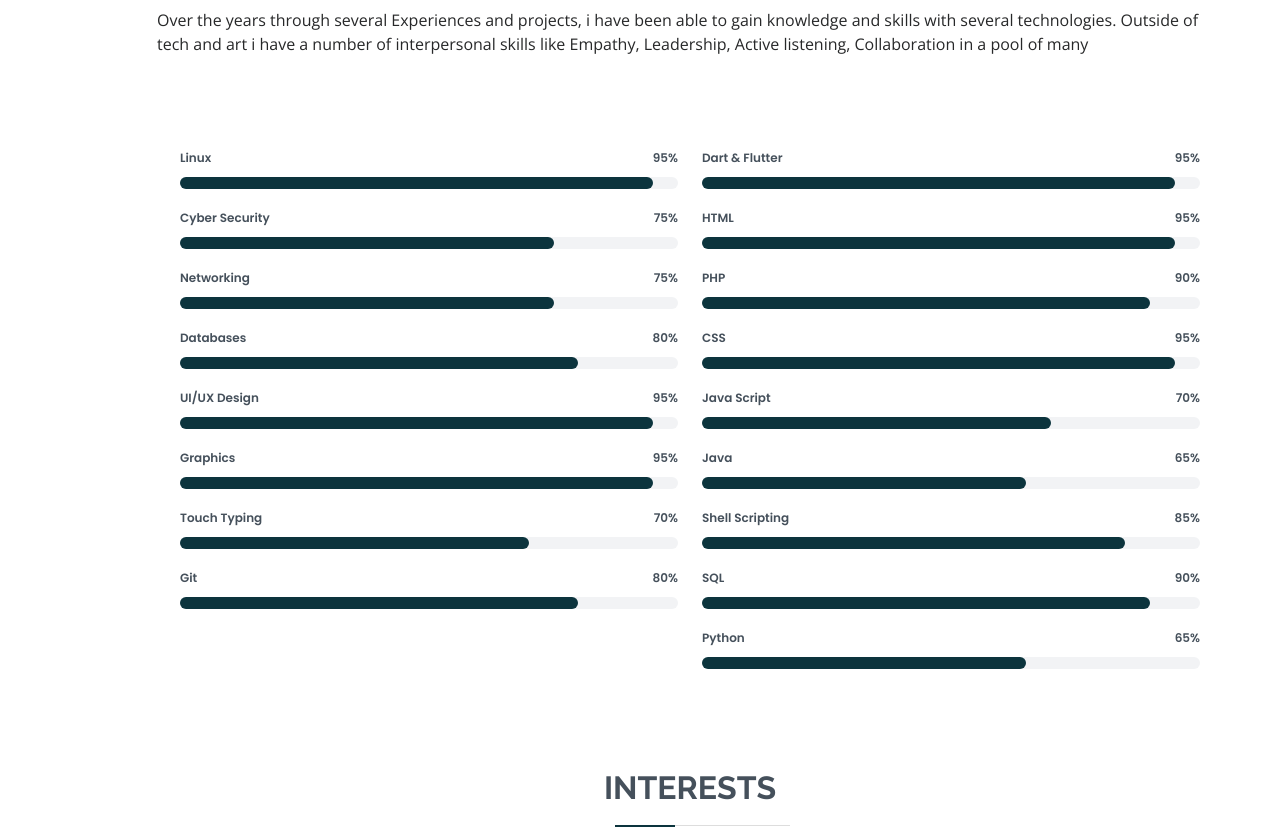
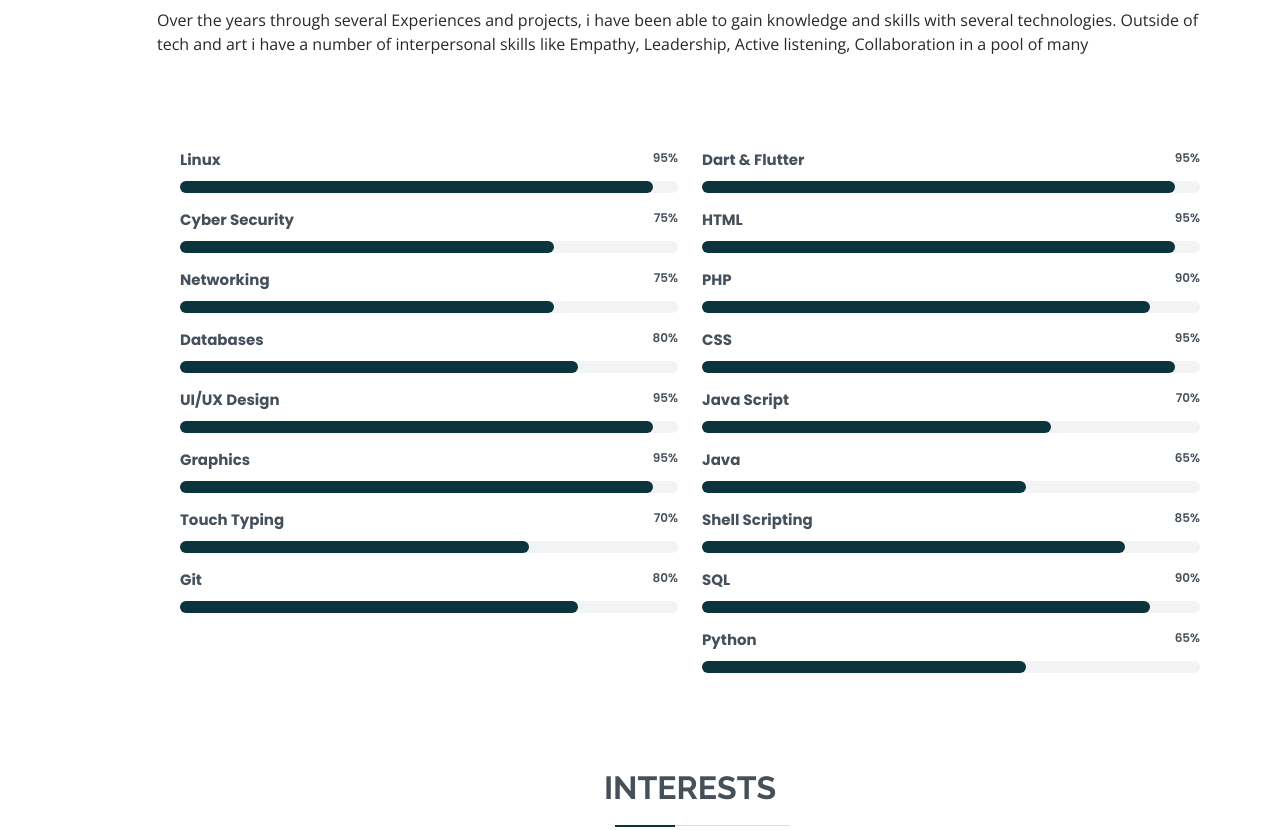
Before and after one commit to occn8/occn8.github.io, a plain HTML site: page index.html in a window 1280 px wide. Shown: the part 1727-2557 px from the top of the page. Drawn offline with nearby package versions, Linux system fonts and the light colour scheme.

Commit message:
minor tweaks

```diff
--- a/assets/css/style.css
+++ b/assets/css/style.css
@@ -442,7 +442,9 @@ section {
 }
 
 /* ################################# */
-
+.progressbold{
+  font-size: 15px;
+}
 .languages .progress {
   height: 60px;
   display: block;
@@ -616,7 +618,8 @@ section {
   height: 80%;
   border-radius: 10px;
   left: -9px;
-  top: 20;padding-top: 20px;
+  top: 20;
+  padding-top: 20px;
   background: #fff;
   border: 2px solid #0c343d;
 }
--- a/index.html
+++ b/index.html
@@ -120,50 +120,50 @@
             <div class="col-lg-6">
 
               <div class="progress">
-                <span class="skill">Linux <i class="val">95%</i></span>
+                <span class="skill"><b class="progressbold">Linux</b> <i class="val">95%</i></span>
                 <div class="progress-bar-wrap">
                   <div class="progress-bar" role="progressbar" aria-valuenow="95" aria-valuemin="0" aria-valuemax="100"></div>
                 </div>
               </div>
 
               <div class="progress">
-                <span class="skill">Cyber Security <i class="val">75%</i></span>
+                <span class="skill"><b class="progressbold">Cyber Security</b> <i class="val">75%</i></span>
                 <div class="progress-bar-wrap">
                   <div class="progress-bar" role="progressbar" aria-valuenow="75" aria-valuemin="0" aria-valuemax="100"></div>
                 </div>
               </div>
               <div class="progress">
-                <span class="skill">Networking <i class="val">75%</i></span>
+                <span class="skill"><b class="progressbold">Networking</b> <i class="val">75%</i></span>
                 <div class="progress-bar-wrap">
                   <div class="progress-bar" role="progressbar" aria-valuenow="75" aria-valuemin="0" aria-valuemax="100"></div>
                 </div>
               </div>
               <div class="progress">
-                <span class="skill">Databases <i class="val">80%</i></span>
+                <span class="skill"><b class="progressbold">Databases</b> <i class="val">80%</i></span>
                 <div class="progress-bar-wrap">
                   <div class="progress-bar" role="progressbar" aria-valuenow="80" aria-valuemin="0" aria-valuemax="100"></div>
                 </div>
               </div>
               <div class="progress">
-                <span class="skill">UI/UX Design <i class="val">95%</i></span>
+                <span class="skill"><b class="progressbold">UI/UX Design</b> <i class="val">95%</i></span>
                 <div class="progress-bar-wrap">
                   <div class="progress-bar" role="progressbar" aria-valuenow="95" aria-valuemin="0" aria-valuemax="100"></div>
                 </div>
               </div>
               <div class="progress">
-                <span class="skill">Graphics <i class="val">95%</i></span>
+                <span class="skill"><b class="progressbold">Graphics</b> <i class="val">95%</i></span>
                 <div class="progress-bar-wrap">
                   <div class="progress-bar" role="progressbar" aria-valuenow="95" aria-valuemin="0" aria-valuemax="100"></div>
                 </div>
               </div>
               <div class="progress">
-                <span class="skill">Touch Typing <i class="val">70%</i></span>
+                <span class="skill"><b class="progressbold">Touch Typing</b> <i class="val">70%</i></span>
                 <div class="progress-bar-wrap">
                   <div class="progress-bar" role="progressbar" aria-valuenow="70" aria-valuemin="0" aria-valuemax="100"></div>
                 </div>
               </div>
               <div class="progress">
-                <span class="skill">Git <i class="val">80%</i></span>
+                <span class="skill"><b class="progressbold">Git</b> <i class="val">80%</i></span>
                 <div class="progress-bar-wrap">
                   <div class="progress-bar" role="progressbar" aria-valuenow="80" aria-valuemin="0" aria-valuemax="100"></div>
                 </div>
@@ -174,59 +174,59 @@
             <div class="col-lg-6">
 
               <div class="progress">
-                <span class="skill">Dart & Flutter <i class="val">95%</i></span>
+                <span class="skill"><b class="progressbold">Dart & Flutter</b> <i class="val">95%</i></span>
                 <div class="progress-bar-wrap">
                   <div class="progress-bar" role="progressbar" aria-valuenow="95" aria-valuemin="0" aria-valuemax="100"></div>
                 </div>
               </div>
 
               <div class="progress">
-                <span class="skill">HTML <i class="val">95%</i></span>
+                <span class="skill"><b class="progressbold">HTML</b> <i class="val">95%</i></span>
                 <div class="progress-bar-wrap">
                   <div class="progress-bar" role="progressbar" aria-valuenow="95" aria-valuemin="0" aria-valuemax="100"></div>
                 </div>
               </div>
 
               <div class="progress">
-                <span class="skill">PHP <i class="val">90%</i></span>
+                <span class="skill"><b class="progressbold">PHP</b> <i class="val">90%</i></span>
                 <div class="progress-bar-wrap">
                   <div class="progress-bar" role="progressbar" aria-valuenow="90" aria-valuemin="0" aria-valuemax="100"></div>
                 </div>
               </div>
 
               <div class="progress">
-                <span class="skill">CSS <i class="val">95%</i></span>
+                <span class="skill"><b class="progressbold">CSS</b> <i class="val">95%</i></span>
                 <div class="progress-bar-wrap">
                   <div class="progress-bar" role="progressbar" aria-valuenow="95" aria-valuemin="0" aria-valuemax="100"></div>
                 </div>
               </div>
 
               <div class="progress">
-                <span class="skill">Java Script <i class="val">70%</i></span>
+                <span class="skill"><b class="progressbold">Java Script</b> <i class="val">70%</i></span>
                 <div class="progress-bar-wrap">
                   <div class="progress-bar" role="progressbar" aria-valuenow="70" aria-valuemin="0" aria-valuemax="100"></div>
                 </div>
               </div>
               <div class="progress">
-                <span class="skill">Java <i class="val">65%</i></span>
+                <span class="skill"><b class="progressbold">Java</b> <i class="val">65%</i></span>
                 <div class="progress-bar-wrap">
                   <div class="progress-bar" role="progressbar" aria-valuenow="65" aria-valuemin="0" aria-valuemax="100"></div>
                 </div>
               </div>
               <div class="progress">
-                <span class="skill">Shell Scripting <i class="val">85%</i></span>
+                <span class="skill"><b class="progressbold">Shell Scripting</b> <i class="val">85%</i></span>
                 <div class="progress-bar-wrap">
                   <div class="progress-bar" role="progressbar" aria-valuenow="85" aria-valuemin="0" aria-valuemax="100"></div>
                 </div>
               </div>
               <div class="progress">
-                <span class="skill">SQL <i class="val">90%</i></span>
+                <span class="skill"><b class="progressbold">SQL</b> <i class="val">90%</i></span>
                 <div class="progress-bar-wrap">
                   <div class="progress-bar" role="progressbar" aria-valuenow="90" aria-valuemin="0" aria-valuemax="100"></div>
                 </div>
               </div>
               <div class="progress">
-                <span class="skill">Python <i class="val">65%</i></span>
+                <span class="skill"><b class="progressbold">Python</b> <i class="val">65%</i></span>
                 <div class="progress-bar-wrap">
                   <div class="progress-bar" role="progressbar" aria-valuenow="65" aria-valuemin="0" aria-valuemax="100"></div>
                 </div>
@@ -338,14 +338,14 @@
           <div class="row p-5 languages">
             <div class="col-lg-3">
               <div class="progress">
-                <span class="lang"><b style="font-size: 15px;">English</b> <i class="val">Native</i></span>
+                <span class="lang"><b class="progressbold">English</b> <i class="val">Native</i></span>
                 <div class="progress-bar-wrap">
                   <div class="progress-bar" role="progressbar" aria-valuenow="99" aria-valuemin="0" aria-valuemax="100"></div>
                 </div>
               </div>
             </div><div class="col-lg-3">
               <div class="progress">
-                <span class="lang"><b style="font-size: 15px;">Luo</b> <i class="val">Native</i></span>
+                <span class="lang"><b class="progressbold">Luo</b> <i class="val">Native</i></span>
                 <div class="progress-bar-wrap">
                   <div class="progress-bar" role="progressbar" aria-valuenow="99" aria-valuemin="0" aria-valuemax="100"></div>
                 </div>
@@ -353,7 +353,7 @@
             </div>
             <div class="col-lg-3">
               <div class="progress">
-              <span class="lang"><b style="font-size: 15px;">Luganda</b> <i class="val">Proficient</i></span>
+              <span class="lang"><b class="progressbold">Luganda</b> <i class="val">Proficient</i></span>
               <div class="progress-bar-wrap">
                 <div class="progress-bar" role="progressbar" aria-valuenow="80" aria-valuemin="0" aria-valuemax="100"></div>
               </div>
@@ -361,7 +361,7 @@
             </div>
             <div class="col-lg-3">
               <div class="progress">
-              <span class="lang"> <b style="font-size: 15px;">Russian</b> <i class="val">Intermediate</i></span>
+              <span class="lang"> <b class="progressbold">Russian</b> <i class="val">Intermediate</i></span>
               <div class="progress-bar-wrap">
                 <div class="progress-bar" role="progressbar" aria-valuenow="60" aria-valuemin="0" aria-valuemax="100"></div>
               </div>
@@ -394,13 +394,13 @@
           <div class="col-lg-6">
             <div class="resume-item pt-4">
               <h4>Bachelor of Science in Information Technology</h4>
-              <p><em>Uganda Martyrs University </em></p>
+              <p>Uganda Martyrs University </p>
               <h5>Aug 2018 - May 2022 |  Uganda Mpigi </h5>
               <!-- <p>Qui deserunt veniam.</p> -->
             </div>
             <div class="resume-item pt-4">
               <h4>Uganda Advanced Certificate of Education (UACE)</h4>
-              <p><em>Seeta High School - Green Campus  </em></p>
+              <p>Seeta High School - Green Campus  </p>
               <h5>Jan 2016 - Dec 2017 | Uganda Mukono </h5>
               <!-- <p>Quia nobis sequi est occaecati aut.</p> -->
             </div>
@@ -408,13 +408,13 @@
           <div class="col-lg-6">
             <div class="resume-item pt-4">
               <h4>Uganda Certificate of Education (UCE) </h4>
-              <p><em>Naalya Secondary School - Namugongo Campus </em></p>
+              <p>Naalya Secondary School - Namugongo Campus </p>
               <h5>Jan 2012 - Dec 2015 | Uganda Kampala </h5>
               <!-- <p>Quia nobis sequi est occaecati aut. </p> -->
             </div>
             <div class="resume-item pt-4">
               <h4>Primary Leaving Examination (PLE) </h4>
-              <p><em>Seeta Parents Primary School</em></p>
+              <p>Seeta Parents Primary School</p>
               <h5>Jan 2006 - Dec 2011 | Uganda Mukono</h5>
               <!-- <p>Quia nobis sequi est occaecati aut. </p> -->
             </div>
@@ -422,9 +422,9 @@
           <!-- </div> -->
           <div class="col-lg-8">
             <div class="pt-4"></div><h3 class="resume-title">Professional Experience</h3>
-            <div class="resume-item p-2 pt-4">
+            <div class="resume-item  pt-4">
               <h4>Freelance Developer</h4>
-              <p><em>Kampala, Uganda </em></p>
+              <p>Kampala, Uganda </p>
               <h5>2020 - Present</h5>
               <ul>
                 <li>Design, Development, and implementation of the Graphics, Layout, and Experiences</li>
```
